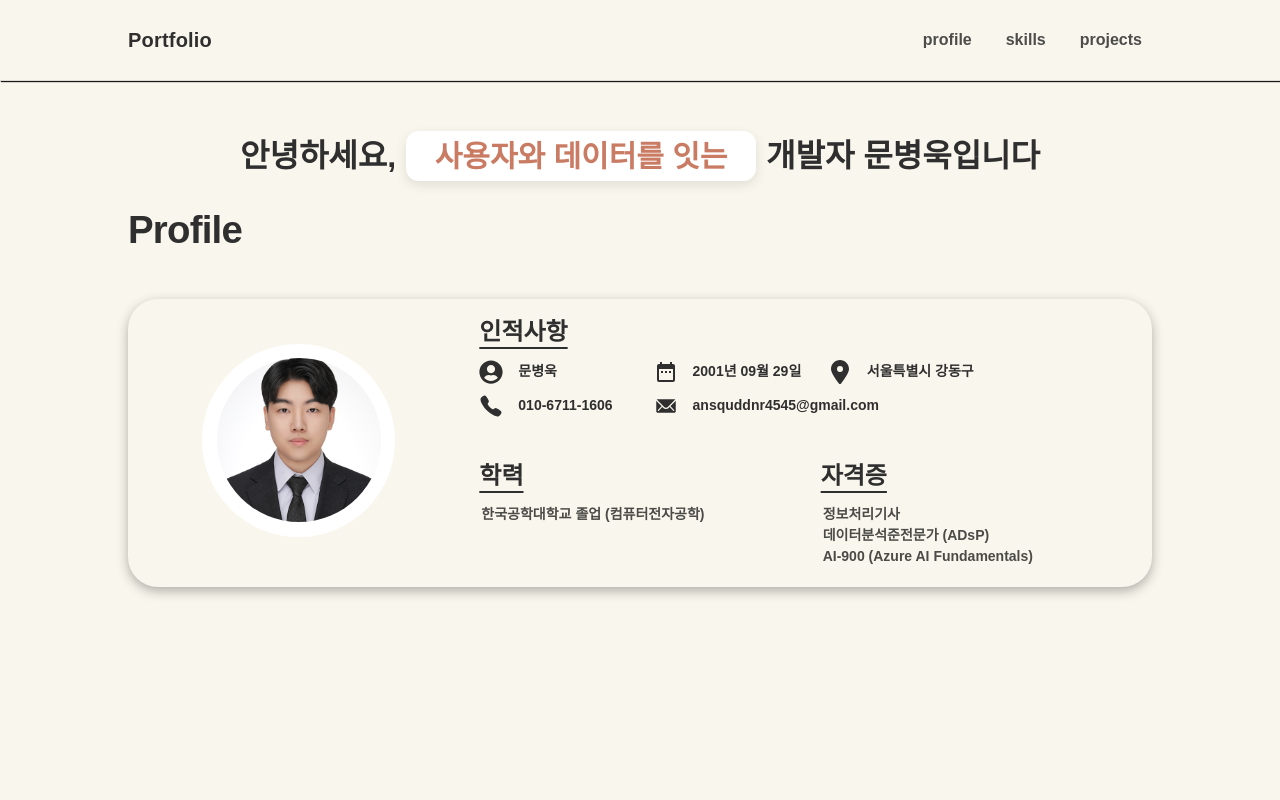
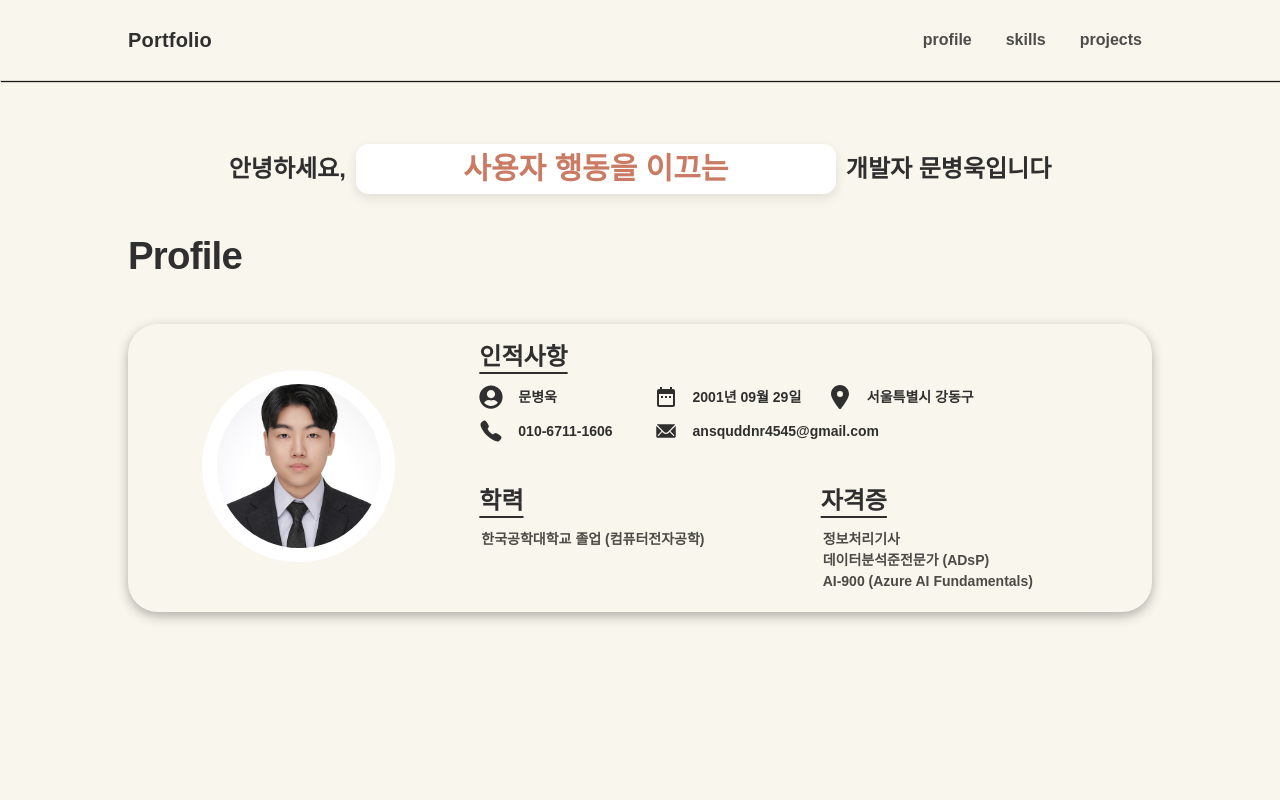
Before and after one commit to MoonBW0929/Portfolio_toss, a React (Vite) app: page / in a window 1280 px wide. Shown: the top 800 px of the page. Built offline with nearby package versions, Linux system fonts and the light colour scheme; a web font is replaced by a local one.

Commit message:
style: 소개 문구 수정

```diff
--- a/src/pages/Profile.jsx
+++ b/src/pages/Profile.jsx
@@ -12,34 +12,28 @@ import { useEffect, useState } from 'react';
 export default function Profile() {
 
   const words = [
-    "사용자와 데이터를 잇는",
-    "꾸준히 성장하는",
-    "사용자 경험을 중시하는"
+    "사용자 행동을 이끄는",
+    "데이터를 사용자 경험으로 연결하는",
+    "흐름을 설계하는"
   ];
   const [index, setindex] = useState(0);
 
   // word change effect
   useEffect(() => {
-    let timer
+    const timer = setInterval(() => {
+      setindex((prev) => (prev + 1) % words.length);
+    }, 2000);
 
-    // 2sec cycle
-    const tick = () => {
-      setindex((prev) => (prev + 1) % words.length);
-      timer = setTimeout(tick, 2000);
-    }
-
-    timer = setTimeout(tick, 2000);
-
-    return () => clearTimeout(timer);
-  }, []);
+    return () => clearInterval(timer);
+  }, [words.length]);
 
   return (
     <section id="profile" className="section">
       <div className="container">
 
-        <div id='intro'>
+        <div className='introBox'>
           <h1>안녕하세요,</h1>
-          <div className='introWord'>{words[index]}</div>
+          <div className='introWordBox'>{words[index]}</div>
           <h1>개발자 문병욱입니다</h1>
         </div>
 
--- a/src/styles/profile_styles.css
+++ b/src/styles/profile_styles.css
@@ -1,4 +1,4 @@
-#intro{
+.introBox{
   display: flex;
   align-items: center;
   justify-content: center;
@@ -12,9 +12,9 @@
   margin: 0;
 }
 
-.introWord{
+.introWordBox{
   width: 100%;
-  max-width: 350px;
+  max-width: 480px;
   height: 50px;
 
   display: flex;
```
